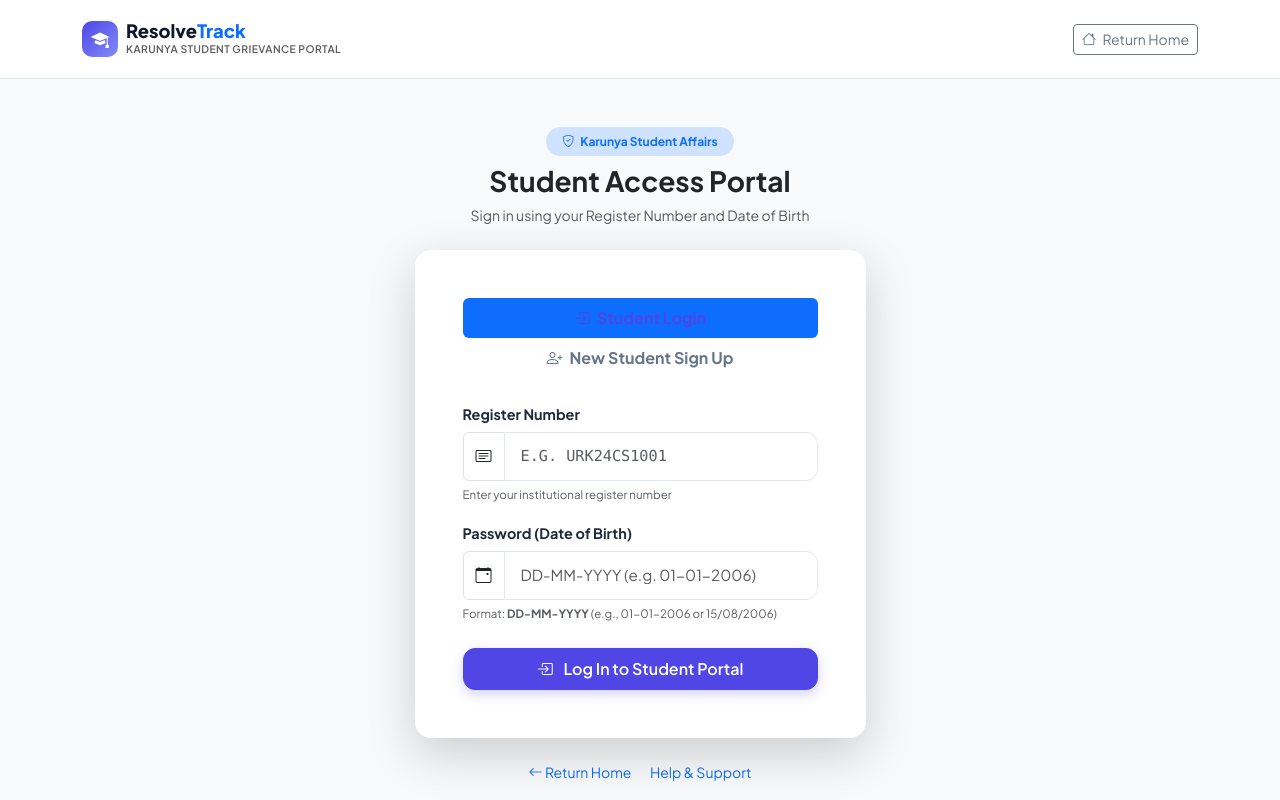
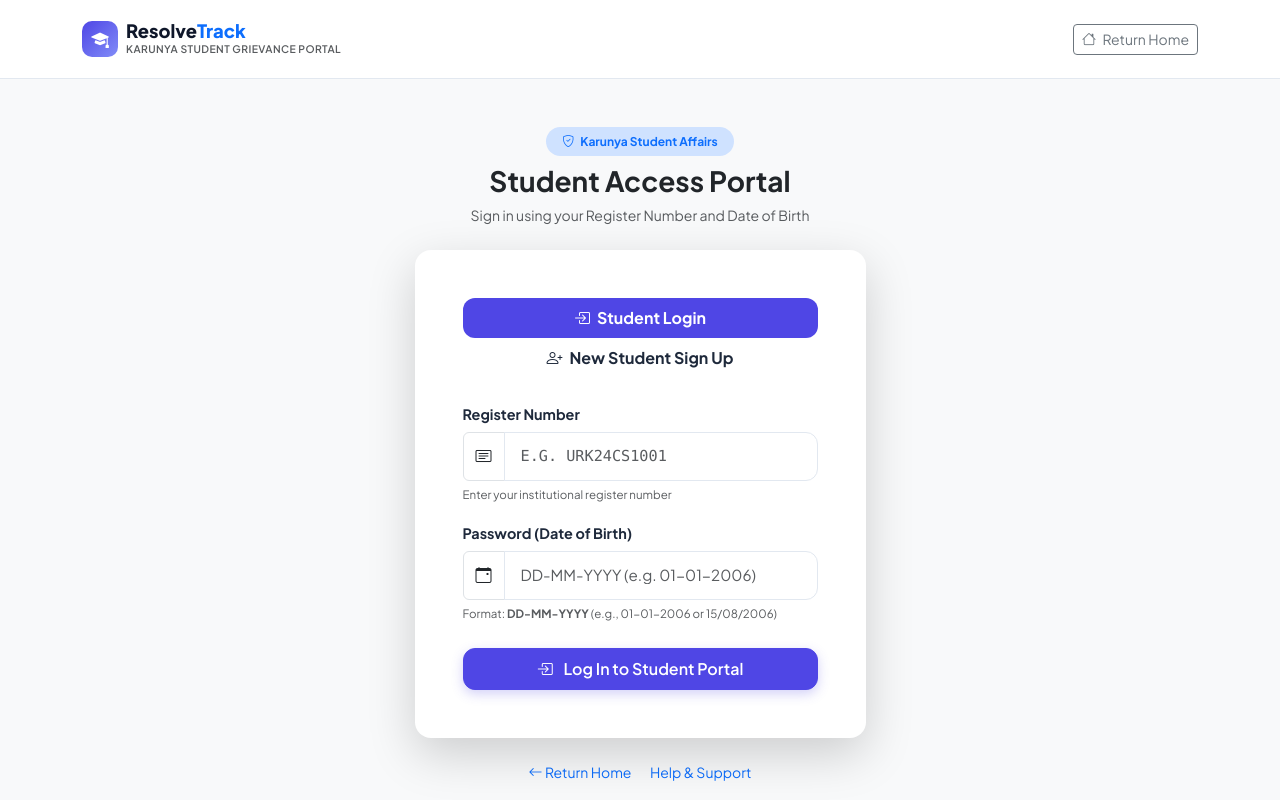
Before and after one commit to 6379424329keerthi-blip/student-complaint-system, a website: page public/student-login.html in a window 1280 px wide. Shown: the top 800 px of the page. Drawn offline with nearby package versions, Linux system fonts and the light colour scheme.

Commit message:
Fix text visibility and high-contrast styling on officer portal navigation tabs

```diff
--- a/public/css/style.css
+++ b/public/css/style.css
@@ -80,7 +80,7 @@ main {
   font-size: 1.1rem;
 }
 
-.nav-link {
+.navbar-nav .nav-link {
   font-weight: 600;
   color: var(--secondary);
   padding: 0.5rem 1rem !important;
@@ -88,9 +88,33 @@ main {
   transition: all 0.2s ease;
 }
 
-.nav-link:hover, .nav-link.active {
+.navbar-nav .nav-link:hover, .navbar-nav .nav-link.active {
   color: var(--primary) !important;
   background-color: var(--primary-light);
+}
+
+/* Nav Pills & Tab Controls */
+.nav-pills .nav-link {
+  color: var(--text-primary);
+  font-weight: 600;
+  border-radius: var(--radius-md);
+  transition: all 0.2s ease;
+}
+
+.nav-pills .nav-link:hover {
+  background-color: #f1f5f9;
+  color: var(--primary);
+}
+
+.nav-pills .nav-link.active,
+.nav-pills .show > .nav-link {
+  color: #ffffff !important;
+  background-color: var(--primary) !important;
+}
+
+.nav-pills .nav-link.active i,
+.nav-pills .show > .nav-link i {
+  color: #ffffff !important;
 }
 
 /* --------------------------------------------------------------------------
```
Also changed, not shown: public/css/admin.css (+42 -0 lines).
